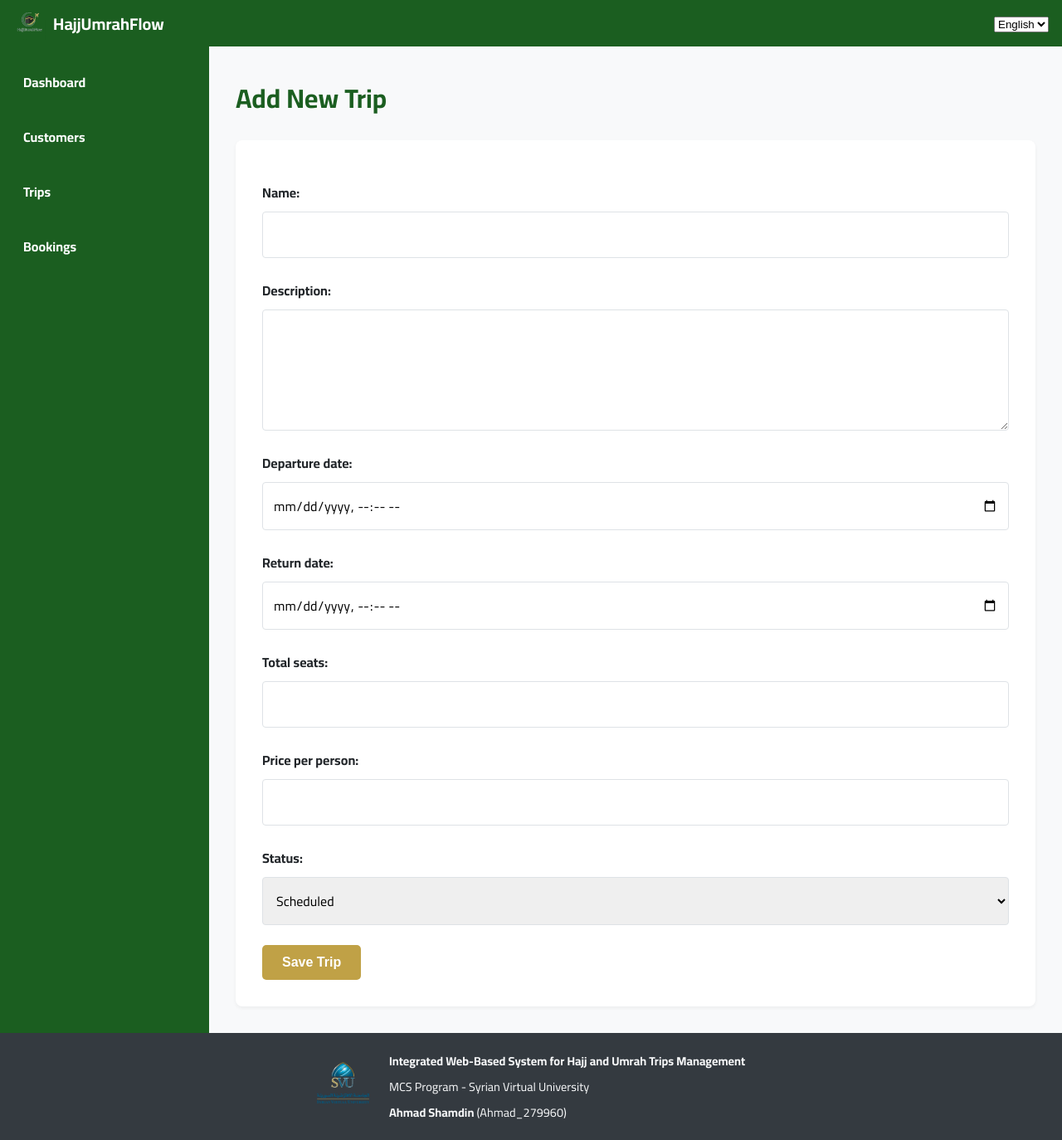
After one commit to ahmadfit2024-rgb/hajjumrahflow_django, a Django app: page /trips/add/ in a window 1280 px wide. The commit adds this page. Shown: the whole page at 83% size. Run offline with Django 5.2, Linux system fonts and the light colour scheme; the visitor is signed in with stand-in values (Sample User, id 1); parts of the project's set-up code (start-up, migrations or seed data) failed here and were passed over.

Commit message:
Fix all merge conflicts

```diff
--- a/core/urls.py
+++ b/core/urls.py
@@ -4,14 +4,31 @@ URL configuration for HajjUmrahFlow project.
 from django.contrib import admin
 from django.urls import path, include
 from drf_spectacular.views import SpectacularAPIView, SpectacularSwaggerView
-# استيراد كل الدوال مرة واحدة
-from .views import dashboard_view, customer_list_view, customer_add_view
+from .views import (
+    dashboard_view,
+    customer_list_view,
+    customer_add_view,
+    trip_list_view,
+    trip_detail_view,
+    trip_add_view,
+    trip_update_view,
+)
 
 urlpatterns = [
+    # Main Dashboard
     path('', dashboard_view, name='dashboard'),
+
+    # Customers
     path('customers/', customer_list_view, name='customer-list'),
     path('customers/add/', customer_add_view, name='customer-add'),
 
+    # Trips
+    path('trips/', trip_list_view, name='trip-list'),
+    path('trips/add/', trip_add_view, name='trip-add'),
+    path('trips/<int:pk>/', trip_detail_view, name='trip-detail'),
+    path('trips/<int:pk>/update/', trip_update_view, name='trip-update'),
+
+    # Admin and API routes
     path('i18n/', include('django.conf.urls.i18n')),
     path('admin/', admin.site.urls),
     path('api/schema/', SpectacularAPIView.as_view(), name='schema'),
--- a/core/views.py
+++ b/core/views.py
@@ -1,15 +1,13 @@
-from django.shortcuts import render, redirect
+from django.shortcuts import render, redirect, get_object_or_404
 from django.contrib.auth.decorators import login_required
 from crm.models import Customer
 from trips.models import Trip
 from bookings.models import Booking
-from crm.forms import CustomerForm # <-- استيراد النموذج الجديد
+from crm.forms import CustomerForm
+from trips.forms import TripForm # <-- استيراد نموذج الرحلات
 
 @login_required
 def dashboard_view(request):
-    """
-    يعرض لوحة التحكم الرئيسية ببيانات حقيقية من قاعدة البيانات.
-    """
     total_customers = Customer.objects.count()
     active_trips = Trip.objects.filter(status='active').count()
     pending_bookings = Booking.objects.filter(status__in=['payment_pending', 'documents_pending']).count()
@@ -21,11 +19,9 @@ def dashboard_view(request):
     }
     return render(request, 'dashboard.html', context)
 
+# --- Customer Views ---
 @login_required
 def customer_list_view(request):
-    """
-    يعرض قائمة بجميع العملاء المسجلين في النظام.
-    """
     customers = Customer.objects.all().order_by('-created_at')
     context = {
         'customers': customers
@@ -34,18 +30,60 @@ def customer_list_view(request):
 
 @login_required
 def customer_add_view(request):
-    """
-    يعالج عرض وحفظ نموذج إضافة عميل جديد.
-    """
     if request.method == 'POST':
         form = CustomerForm(request.POST)
         if form.is_valid():
             form.save()
-            return redirect('customer-list') # توجيه المستخدم لقائمة العملاء بعد الحفظ
+            return redirect('customer-list')
     else:
         form = CustomerForm()
+    context = { 'form': form }
+    return render(request, 'crm/customer_form.html', context)
 
+# --- Trip Views (NEW) ---
+@login_required
+def trip_list_view(request):
+    """ يعرض قائمة بجميع الرحلات على شكل بطاقات. """
+    trips = Trip.objects.all().order_by('-departure_date')
+    context = { 'trips': trips }
+    return render(request, 'trips/trip_list.html', context)
+
+@login_required
+def trip_detail_view(request, pk):
+    """ يعرض صفحة تفاصيل كاملة لرحلة معينة. """
+    trip = get_object_or_404(Trip, pk=pk)
+    context = { 'trip': trip }
+    return render(request, 'trips/trip_detail.html', context)
+
+@login_required
+def trip_add_view(request):
+    """ يعالج عرض وحفظ نموذج إضافة رحلة جديدة. """
+    if request.method == 'POST':
+        form = TripForm(request.POST)
+        if form.is_valid():
+            form.save()
+            return redirect('trip-list')
+    else:
+        form = TripForm()
     context = {
-        'form': form
+        'form': form,
+        'form_title': 'Add New Trip'
     }
-    return render(request, 'crm/customer_form.html', context)
+    return render(request, 'trips/trip_form.html', context)
+
+@login_required
+def trip_update_view(request, pk):
+    """ يعالج عرض وحفظ نموذج تعديل رحلة موجودة. """
+    trip = get_object_or_404(Trip, pk=pk)
+    if request.method == 'POST':
+        form = TripForm(request.POST, instance=trip)
+        if form.is_valid():
+            form.save()
+            return redirect('trip-detail', pk=trip.pk)
+    else:
+        form = TripForm(instance=trip)
+    context = {
+        'form': form,
+        'form_title': f'Update: {trip.name}'
+    }
+    return render(request, 'trips/trip_form.html', context)
--- a/static/css/style.css
+++ b/static/css/style.css
@@ -1,12 +1,17 @@
 :root {
   --primary-color: #1b5e20; /* HajjUmrahFlow Green */
   --secondary-color: #c0a146; /* Gold accent */
-  --svu-blue: #007bff; /* SVU Blue */
+  --action-color: #007bff; /* A nice blue for actions */
   --light-bg: #f8f9fa;
   --card-bg: #ffffff;
   --border-color: #dee2e6;
   --text-color: #212529;
   --text-muted: #6c757d;
+  --status-scheduled: #007bff;
+  --status-active: #28a745;
+  --status-completed: #6c757d;
+  --status-cancelled: #dc3545;
+  --status-pending: #ffc107;
 }
 
 body {
@@ -19,84 +24,19 @@ body {
   min-height: 100vh;
 }
 
-.navbar {
-  background-color: var(--primary-color);
-  color: #fff;
-  padding: 0.5rem 1rem;
-  display: flex;
-  align-items: center;
-  justify-content: space-between;
-}
-
-.navbar-brand {
-  color: #fff;
-  text-decoration: none;
-  font-weight: 700;
-  display: flex;
-  align-items: center;
-  font-size: 1.25rem;
-}
-
-.navbar-brand img {
-  height: 40px;
-  margin-inline-end: 0.5rem;
-}
-
-.language-form select {
-    background-color: var(--primary-color);
-    color: white;
-    border: 1px solid var(--secondary-color);
-    padding: 0.25rem;
-    border-radius: 4px;
-}
-
-.layout {
-  display: flex;
-  flex-grow: 1;
-}
-
-.sidebar {
-  width: 220px;
-  background-color: var(--primary-color);
-  color: #fff;
-  padding: 1rem;
-  flex-shrink: 0;
-}
-
-.sidebar a {
-  display: block;
-  color: #fff;
-  text-decoration: none;
-  margin-bottom: 0.75rem;
-  padding: 0.75rem;
-  border-radius: 4px;
-  transition: background-color 0.2s ease-in-out;
-  font-weight: 700;
-}
-
-.sidebar a:hover {
-  background-color: rgba(255, 255, 255, 0.1);
-}
-
-.content {
-  flex: 1;
-  padding: 2rem;
-  overflow-y: auto;
-}
-
-h1 {
+/* General Components */
+h1, h2, h3 {
   font-weight: 700;
   color: var(--primary-color);
   margin-top: 0;
 }
-
 .header-with-action {
   display: flex;
   justify-content: space-between;
   align-items: center;
   margin-bottom: 2rem;
+  flex-wrap: wrap;
 }
-
 .btn-primary {
   background-color: var(--secondary-color);
   color: white;
@@ -105,180 +45,115 @@ h1 {
   border-radius: 5px;
   font-weight: 700;
   transition: background-color 0.2s;
-  border: none; /* for button element */
-  cursor: pointer; /* for button element */
-  font-size: 1rem; /* for button element */
+  border: none; cursor: pointer; font-size: 1rem;
 }
+.btn-primary:hover { background-color: #a4883a; }
+.btn-secondary {
+  background-color: var(--action-color);
+  color: white;
+  padding: 0.5rem 1rem;
+  text-decoration: none;
+  border-radius: 5px;
+  font-weight: 700;
+  transition: background-color 0.2s;
+}
+.btn-secondary:hover { background-color: #0056b3; }
 
-.btn-primary:hover {
-  background-color: #a4883a;
+/* Layout */
+.navbar {
+  background-color: var(--primary-color); color: #fff; padding: 0.5rem 1rem;
+  display: flex; align-items: center; justify-content: space-between;
 }
+.navbar-brand {
+  color: #fff; text-decoration: none; font-weight: 700;
+  display: flex; align-items: center; font-size: 1.25rem;
+}
+.navbar-brand img { height: 40px; margin-inline-end: 0.5rem; }
+.layout { display: flex; flex-grow: 1; }
+.sidebar {
+  width: 220px; background-color: var(--primary-color); color: #fff;
+  padding: 1rem; flex-shrink: 0;
+}
+.sidebar a {
+  display: block; color: #fff; text-decoration: none; margin-bottom: 0.75rem;
+  padding: 0.75rem; border-radius: 4px; transition: background-color 0.2s ease-in-out; font-weight: 700;
+}
+.sidebar a:hover { background-color: rgba(255, 255, 255, 0.1); }
+.content { flex: 1; padding: 2rem; overflow-y: auto; }
+.main-footer {
+    background-color: #343a40; color: #f8f9fa; padding: 1rem; flex-shrink: 0;
+}
+.footer-content {
+    display: flex; align-items: center; justify-content: center;
+    max-width: 1200px; margin: 0 auto; gap: 1.5rem;
+}
+.footer-logo img { height: 50px; }
+.footer-details p { margin: 0.25rem 0; font-size: 0.9rem; }
 
-/* Dashboard Styles */
-.dashboard-stats {
+/* Dashboard & Cards */
+.dashboard-stats, .card-grid {
   display: grid;
-  grid-template-columns: repeat(auto-fit, minmax(250px, 1fr));
+  grid-template-columns: repeat(auto-fit, minmax(300px, 1fr));
   gap: 1.5rem;
   margin-top: 2rem;
 }
+.stat-card, .trip-card, .detail-card {
+  background-color: var(--card-bg); padding: 1.5rem;
+  border-radius: 8px; border: 1px solid var(--border-color);
+  box-shadow: 0 2px 4px rgba(0,0,0,0.05);
+  display: flex; flex-direction: column;
+}
+.stat-card h2 { margin-top: 0; font-size: 1.1rem; color: var(--text-muted); }
+.stat-card p { font-size: 2.5rem; font-weight: 700; color: var(--primary-color); margin-bottom: 0; }
 
-.stat-card {
-  background-color: var(--card-bg);
-  padding: 1.5rem;
-  border-radius: 8px;
-  border: 1px solid var(--border-color);
-  box-shadow: 0 2px 4px rgba(0,0,0,0.05);
+/* Trip Card Specifics */
+.trip-card-header { display: flex; justify-content: space-between; align-items: flex-start; }
+.trip-card-header h3 { margin-bottom: 1rem; }
+.trip-card-body { flex-grow: 1; }
+.trip-card-body p { margin: 0.5rem 0; color: var(--text-muted); }
+.trip-card-body p strong { color: var(--text-color); }
+.trip-card-footer { margin-top: 1rem; }
+.seats-info { font-size: 0.9rem; }
+.progress-bar { background-color: #e9ecef; border-radius: 0.25rem; height: 10px; margin-top: 5px; overflow: hidden; }
+.progress { background-color: var(--primary-color); height: 100%; }
+.card-actions { display: flex; justify-content: flex-end; align-items: center; margin-top: 1rem; gap: 0.5rem; }
+
+/* Details Page */
+.details-grid {
+  display: grid; grid-template-columns: repeat(auto-fit, minmax(350px, 1fr)); gap: 1.5rem;
 }
+.detail-card p { font-size: 1.1rem; margin: 1rem 0; }
 
-.stat-card h2 {
-  margin-top: 0;
-  font-size: 1.1rem;
-  color: var(--text-muted);
+/* Status Badges */
+.status-badge {
+  padding: 0.25em 0.6em; font-size: 0.8rem; font-weight: 700;
+  border-radius: 0.25rem; color: #fff;
 }
-
-.stat-card p {
-  font-size: 2.5rem;
-  font-weight: 700;
-  color: var(--primary-color);
-  margin-bottom: 0;
-}
+.status-scheduled, .status-confirmed { background-color: var(--status-scheduled); }
+.status-active, .status-paid_fully { background-color: var(--status-active); }
+.status-completed { background-color: var(--status-completed); }
+.status-cancelled { background-color: var(--status-cancelled); }
+.status-payment_pending, .status-documents_pending { background-color: var(--status-pending); color: var(--text-color); }
 
 /* Table Styles */
 .table-container {
-    background-color: var(--card-bg);
-    border-radius: 8px;
-    padding: 1rem;
-    box-shadow: 0 2px 4px rgba(0,0,0,0.05);
-    overflow-x: auto;
+    background-color: var(--card-bg); border-radius: 8px;
+    padding: 1rem; box-shadow: 0 2px 4px rgba(0,0,0,0.05); overflow-x: auto;
 }
-
-table {
-    width: 100%;
-    border-collapse: collapse;
-}
-
-table thead {
-    border-bottom: 2px solid var(--primary-color);
-}
-
-table th {
-    padding: 1rem;
-    text-align: start;
-    font-weight: 700;
-}
-
-table td {
-    padding: 1rem;
-    border-top: 1px solid var(--border-color);
-}
-
-.action-link {
-    color: var(--svu-blue);
-    text-decoration: none;
-    margin-inline-end: 1rem;
-    font-weight: 700;
-}
-.action-link:hover {
-    text-decoration: underline;
-}
+table { width: 100%; border-collapse: collapse; }
+table thead { border-bottom: 2px solid var(--primary-color); }
+table th, table td { padding: 1rem; text-align: start; border-top: 1px solid var(--border-color); }
+.action-link { color: var(--action-color); text-decoration: none; margin-inline-end: 1rem; font-weight: 700; }
+.action-link:hover { text-decoration: underline; }
 
 /* Form Styles */
 .form-container {
-    background-color: var(--card-bg);
-    padding: 2rem;
-    border-radius: 8px;
-    box-shadow: 0 2px 4px rgba(0,0,0,0.05);
+    background-color: var(--card-bg); padding: 2rem;
+    border-radius: 8px; box-shadow: 0 2px 4px rgba(0,0,0,0.05);
 }
-
-.form-container form p {
-    display: flex;
-    flex-direction: column;
-    margin-bottom: 1.5rem;
+.form-container form p { display: flex; flex-direction: column; margin-bottom: 1.5rem; }
+.form-container label { margin-bottom: 0.5rem; font-weight: 700; }
+.form-control {
+    padding: 0.75rem; border: 1px solid var(--border-color);
+    border-radius: 4px; font-size: 1rem; font-family: inherit;
 }
-
-.form-container label {
-    margin-bottom: 0.5rem;
-    font-weight: 700;
-}
-
-.form-control {
-    padding: 0.75rem;
-    border: 1px solid var(--border-color);
-    border-radius: 4px;
-    font-size: 1rem;
-}
-
-
-/* Footer Styles */
-.main-footer {
-    background-color: #343a40;
-    color: #f8f9fa;
-    padding: 1rem;
-    flex-shrink: 0;
-}
-.footer-content {
-    display: flex;
-    align-items: center;
-    justify-content: center;
-    max-width: 1200px;
-    margin: 0 auto;
-    gap: 1.5rem;
-}
-.footer-logo img {
-    height: 50px;
-}
-.footer-details p {
-    margin: 0.25rem 0;
-    font-size: 0.9rem;
-}
-
-
-/* Login Page Styles */
-.login-container {
-    width: 100%;
-    height: 100vh;
-    display: flex;
-    flex-direction: column;
-    justify-content: center;
-    align-items: center;
-    background-color: var(--light-bg);
-}
-
-.login-container h1 {
-    color: var(--primary-color);
-}
-
-.login-container form {
-    background-color: var(--card-bg);
-    padding: 2rem;
-    border-radius: 8px;
-    box-shadow: 0 4px 8px rgba(0,0,0,0.1);
-    width: 100%;
-    max-width: 400px;
-}
-
-.login-container label {
-    display: block;
-    margin-bottom: 0.5rem;
-}
-
-.login-container input {
-    width: 100%;
-    padding: 0.75rem;
-    margin-bottom: 1rem;
-    border: 1px solid var(--border-color);
-    border-radius: 4px;
-    box-sizing: border-box; /* Important */
-}
-
-.login-container button {
-    width: 100%;
-    padding: 0.75rem;
-    background-color: var(--secondary-color);
-    color: #fff;
-    border: none;
-    border-radius: 4px;
-    cursor: pointer;
-    font-size: 1rem;
-    font-weight: bold;
-}
--- a/templates/partials/_sidebar.html
+++ b/templates/partials/_sidebar.html
@@ -2,6 +2,6 @@
 <nav class="sidebar">
   <a href="{% url 'dashboard' %}">{% trans 'Dashboard' %}</a>
   <a href="{% url 'customer-list' %}">{% trans 'Customers' %}</a>
-  <a href="#">{% trans 'Trips' %}</a>
+  <a href="{% url 'trip-list' %}">{% trans 'Trips' %}</a>
   <a href="#">{% trans 'Bookings' %}</a>
 </nav>
--- /dev/null
+++ b/templates/trips/trip_form.html
@@ -0,0 +1,13 @@
+{% extends 'base.html' %}
+{% load i18n %}
+{% block content %}
+  <h1>{% trans form_title %}</h1>
+
+  <div class="form-container">
+    <form method="post" novalidate>
+      {% csrf_token %}
+      {{ form.as_p }}
+      <button type="submit" class="btn-primary">{% trans 'Save Trip' %}</button>
+    </form>
+  </div>
+{% endblock %}
--- /dev/null
+++ b/trips/forms.py
@@ -0,0 +1,19 @@
+from django import forms
+from .models import Trip
+
+class TripForm(forms.ModelForm):
+    class Meta:
+        model = Trip
+        fields = [
+            'name', 'description', 'departure_date', 'return_date',
+            'total_seats', 'price_per_person', 'status'
+        ]
+        widgets = {
+            'name': forms.TextInput(attrs={'class': 'form-control'}),
+            'description': forms.Textarea(attrs={'class': 'form-control', 'rows': 4}),
+            'departure_date': forms.DateTimeInput(attrs={'class': 'form-control', 'type': 'datetime-local'}),
+            'return_date': forms.DateTimeInput(attrs={'class': 'form-control', 'type': 'datetime-local'}),
+            'total_seats': forms.NumberInput(attrs={'class': 'form-control'}),
+            'price_per_person': forms.NumberInput(attrs={'class': 'form-control'}),
+            'status': forms.Select(attrs={'class': 'form-control'}),
+        }
```
Also changed, not shown: templates/trips/trip_detail.html (added, +58 -0 lines), templates/trips/trip_list.html (added, +39 -0 lines).
